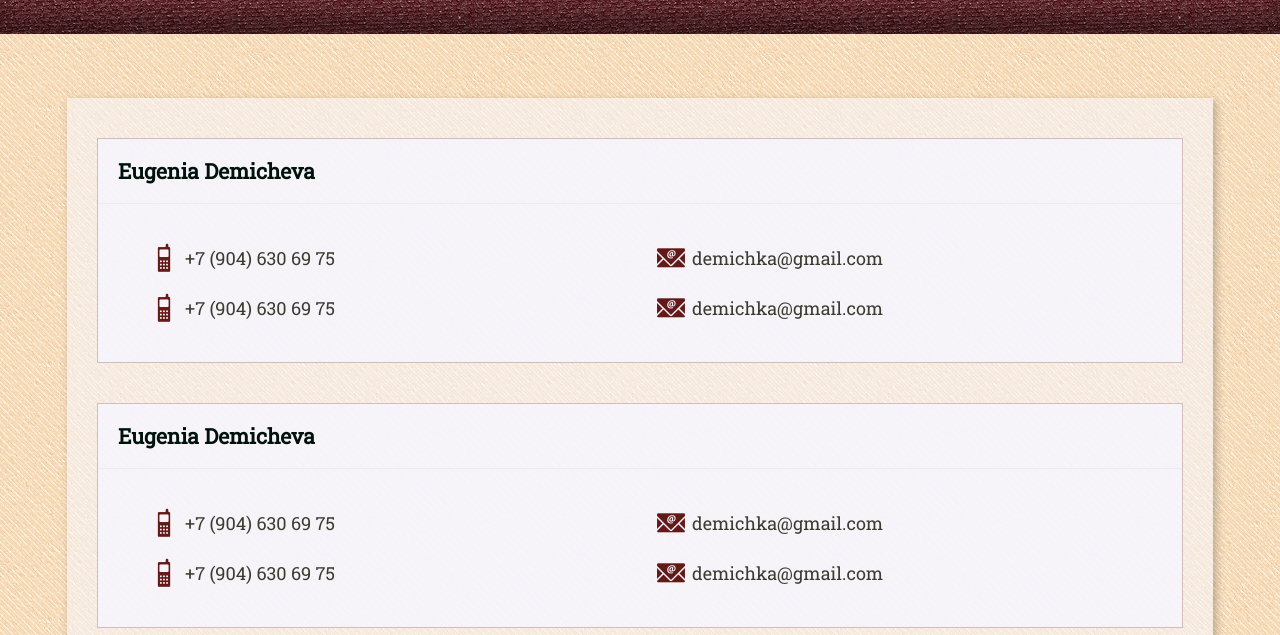
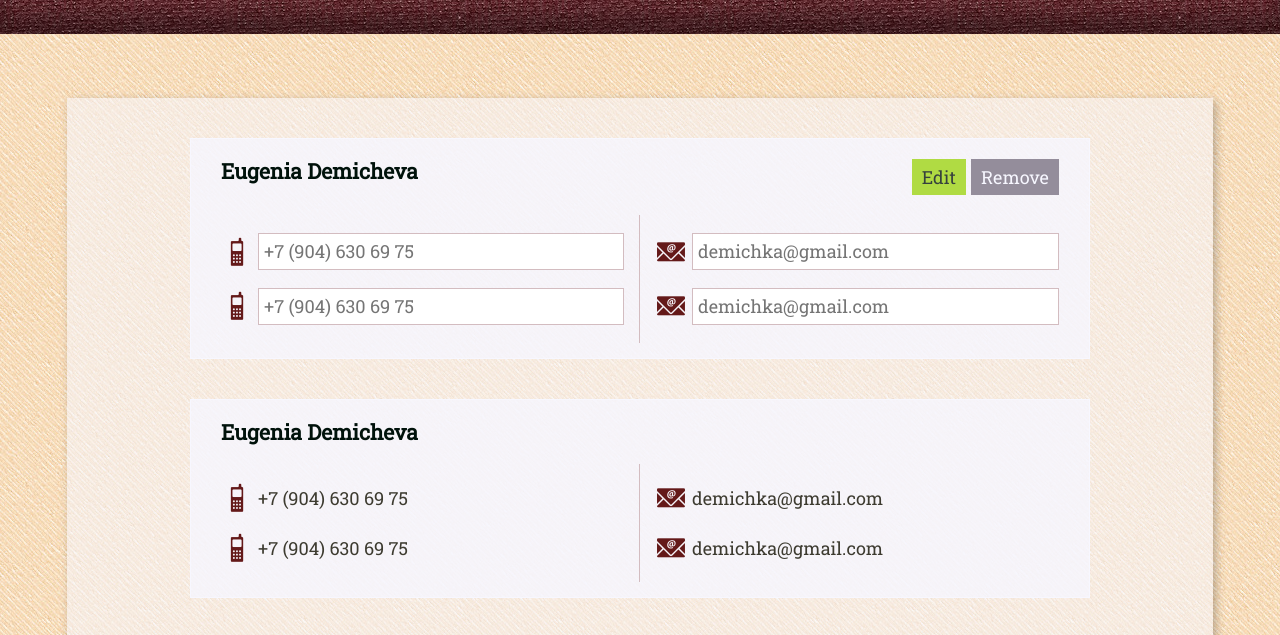
Before and after one commit to demichka/contactsBook, a website: page public/index.html in a window 1280 px wide. Shown: the part 148-783 px from the top of the page. Drawn offline with Linux system fonts and the light colour scheme; a web font is replaced by a local one.

Commit message:
added markup buttons -edit, -remove

```diff
--- a/index.js
+++ b/index.js
@@ -4,10 +4,5 @@ const sass = require('node-sass');
 const app = express();
 
 
-sass.render({
-    file: 'css/main.scss'
-  }, function(err, result) { 'css/main.css'});
-
-
 app.use(express.static('public'));
 app.listen(3003,() => console.log('Welcome to ContactsBook on the port 3003'));
--- a/package.json
+++ b/package.json
@@ -5,8 +5,8 @@
   "main": "index.js",
   "scripts": {
     "test": "echo \"Error: no test specified\" && exit 1",
-    "watch-sass": "node-sass public/sass/main.scss public/css/main.css --watch",
-    "compile-sass": "node-sass public/sass/main.scss public/css/main.comp.css",
+    "watch-sass": "node-sass sass/main.scss public/css/main.css --watch",
+    "compile-sass": "node-sass sass/main.scss public/css/main.comp.css",
     "prefix-css": "postcss --use autoprefixer -b \"last 5 versions\" public/css/main.css -o public/css/style.prefix.css",
     "compress-css": "node-sass public/css/style.prefix.css public/css/main.css --output-style compressed",
     "build-css": "npm-run-all compile-sass prefix-css compress-css"
--- a/public/index.html
+++ b/public/index.html
@@ -23,10 +23,15 @@
             <div class="container">
                 <div class="row items-center wrap">
                     <div class="col-11">
-                        <div class="col-12">
-                            <div class="contact-card">
+                        <div class="row no-gutters items-center">
+                            <div class="col-10">
+                            <div class="contact-card edit">
                                 <div class="contact-card-heading">
                                         <h3>Eugenia Demicheva</h3>
+                                        <div class="btn-group">
+                                            <button class="btn btn-edit" title="Edit contact">Edit</button>
+                                            <button class="btn btn-remove" title="Remove contact">Remove</button>
+                                        </div>
                                 </div>
                                 <div class="contact-card-body">
                                     <div class="row">
@@ -136,6 +141,7 @@
                                 </div>
                             </div>
                         </div>
+                        </div>
                     </div>
                 </div>
             </div>
--- a/public/sass/_grid.scss
+++ b/sass/_grid.scss
@@ -22,16 +22,19 @@
     &.items-center {
         justify-content: center;
     }
-    @media (max-width: 768px) {
+    &:after {
+        display: block;
+        content: "";
+        clear: both;
+    }
+    &.no-gutters {
+        padding: 0;
+    }
+    @media (max-width: 767px) {
         & {
             flex-direction: column;
         }
     }
-}
-.row:after {
-    display: block;
-    content: "";
-    clear: both;
 }
 
 .container-fluid {
--- a/public/sass/_variables.scss
+++ b/sass/_variables.scss
@@ -10,6 +10,9 @@ $olive-black: #3D3B30;
 $gray: #948D9B;
 $black: #00120B;
 $pale: #D3BCC0;
+$blue: #0496FF;
+$green: #B0DB43;
+$onyx: #36413E;
 
 
 @mixin col-width($grid, $col) {
--- a/public/sass/main.scss
+++ b/sass/main.scss
@@ -44,7 +44,6 @@ header {
     h1 {
         color: $yellow;
         text-align: center;
-        // line-height: 6rem;
         white-space: nowrap;
         font-family: $font-caption;
         text-shadow:  2px 2px rgba(0,0,0, .95);
@@ -71,15 +70,19 @@ footer {
 .contact-card {
     margin: 2.5rem 0;
     background-color: transparentize($white, 0.2);
-    border: 1px solid $pale;
-    & > div {
-        padding: 20px;
-    }
+    border: 1px solid $white;
 
     &.edit {
         a {
             &.contact-item{
                 display: none;
+            }
+        }
+        .btn {
+            &.btn-edit {
+                background-color: $green;
+                border-color: $green;
+                color: $onyx;
             }
         }
         .control {
@@ -95,12 +98,48 @@ i[class^="icofont"] {
 }
 
 .contact-card-heading {
+    display: flex;
+    justify-content: space-between;
+    @media (max-width: 768px) {
+        flex-direction: column;
+        padding: 10px 15px;
+    }
+    padding: 20px 30px;
     h3 {
         margin: 0;
+        @media (max-width: 768px) {
+            margin-bottom: 20px;
+        }
     }
 }
 
+.btn-group {
+    display: flex;
+    justify-content: space-between;
+    @media (max-width: 768px) {
+        margin-bottom: 20px;
+    }
+}
+
+.btn {
+    cursor: pointer;
+    padding: 7px 9px;
+    text-align: center;
+    margin-left: 5px;
+    &.btn-edit {
+        background-color: $blue;
+        border: 1px solid $blue;
+        color: $white;
+    }
+    &.btn-remove {
+        background-color: $gray;
+        color: $white;
+        border: 1px solid $gray;
+
+    }
+}
 .control {
+    width: 100%;
     padding: 7px 5px;
     border: 1px solid $pale;
     display: none;
@@ -111,7 +150,22 @@ i[class^="icofont"] {
 }
 
 .contact-card-body {
-    border-top: 1px solid lighten($pale, 15%);
+    padding-bottom: 15px;
+    // border-top: 1px solid lighten($pale, 15%);
+    div[class^="col"]:first-child {
+        border-right: 1px solid $pale;
+    }
+    @media (max-width: 375px) {
+        div[class^="col"] {
+            padding: 0;
+            &:first-child {
+                border-right-color: transparent;
+            }
+        }
+        i {
+            font-size: 1.2rem;
+        }
+    }
     dl {
         dd {
             display: flex;
@@ -127,6 +181,9 @@ i[class^="icofont"] {
                 &:hover {
                     color: darken($primary-color, 30%);
                 }
+                @media (max-width: 375px) {
+                    font-size: .875rem;
+                }
             }
         }
     }
```
Also changed, not shown: public/css/main.css.
